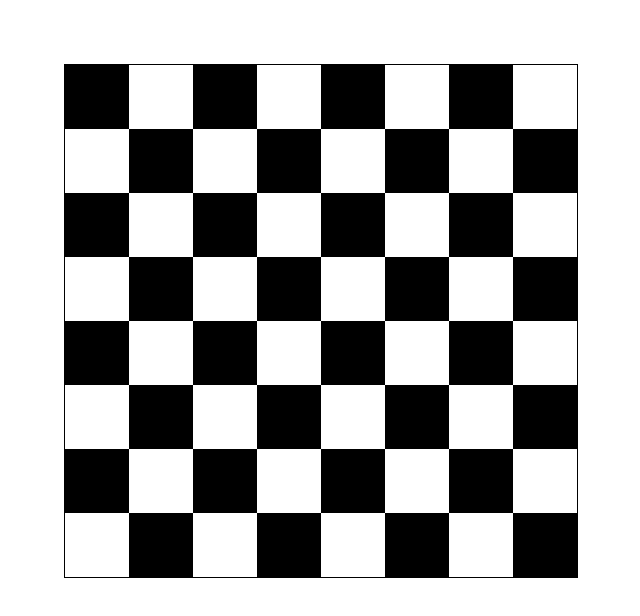
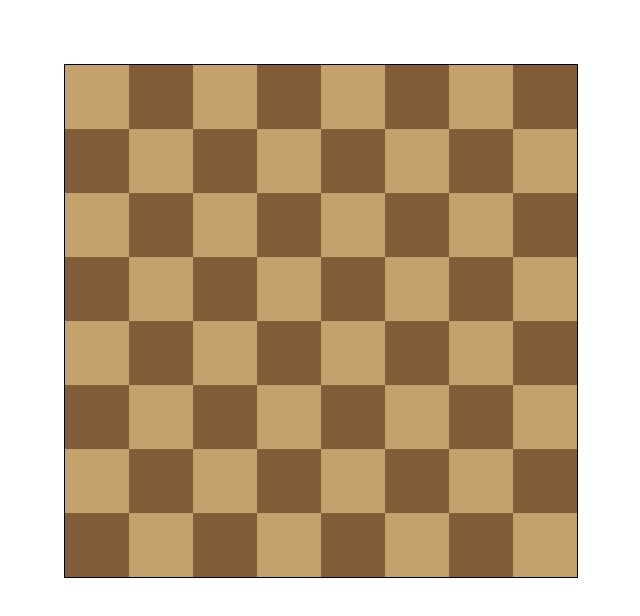
Before and after one commit to Ferales/websocket-chess, a plain HTML site: page index.html in a window 1280 px wide. Shown: the whole page, without its empty margins (320-960 px from the left). Drawn offline with Linux system fonts and the light colour scheme.

Commit message:
color change

```diff
--- a/index.css
+++ b/index.css
@@ -18,9 +18,9 @@ html, body{
 }
 
 .square-black{
-    background-color: black;
+    background-color: #815C38;
 }
 
 .square-white{
-    background-color: white;
+    background-color: #C3A26C;
 }
--- a/index.js
+++ b/index.js
@@ -4,7 +4,7 @@ console.log(chessboard);
 for(let i=0; i<8; i++){
     for(let j=0; j < 8; j++){
         let square = document.createElement("div");
-        let colorClass = (i + j) % 2 == 0 ? "square-black" : "square-white";
+        let colorClass = (i + j) % 2 == 0 ? "square-white" : "square-black";
         square.classList.add(colorClass);
         chessboard.appendChild(square);
     }
```
